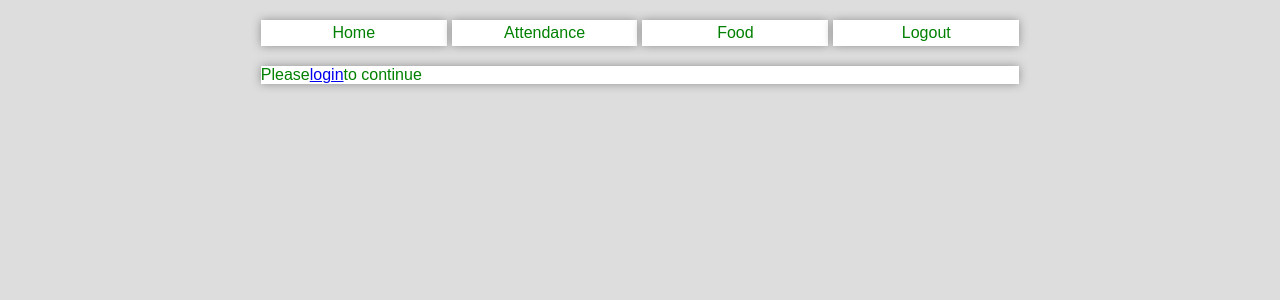
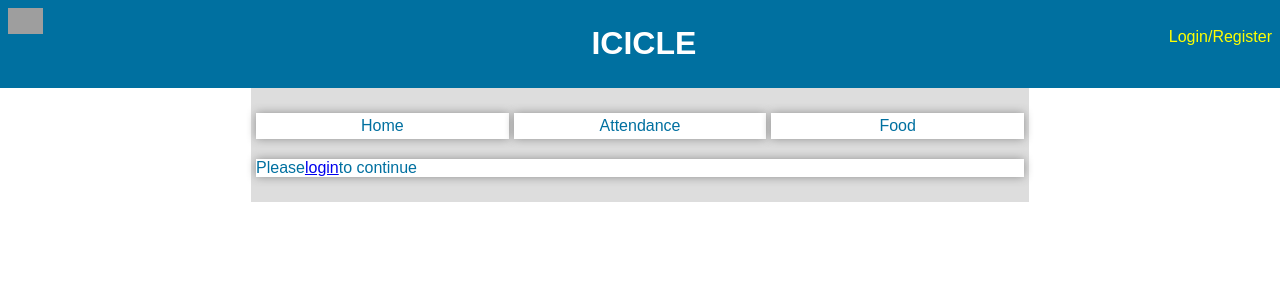
Before and after one commit to iceanimations/icicle, a Django app: template home/templates/home/home.html in a window 1280 px wide. Shown: the top 300 px of the page. Run offline with Django 3.2, Linux system fonts and the light colour scheme; the template is opened without the code that fills it, so the values that code supplies are empty; grey boxes are pictures that could not be loaded.

Commit message:
header added, home.html implemented

```diff
--- a/home/models.py
+++ b/home/models.py
@@ -100,6 +100,9 @@ class Employee(models.Model):
         lastPeriod = self.lastPeriod()
         if lastPeriod:
             return lastPeriod.dateTo
+
+    def totalCurrentOrLastPeriod(self):
+        pass
 
     def code(self):
         lastPeriod = self.lastPeriod()
--- a/home/templates/home/home.html
+++ b/home/templates/home/home.html
@@ -2,18 +2,42 @@
 {% block title %} | home {% endblock %}
 {% block content %}
 {% if employee %}
-	<div class="row box">
-		<div class="col-2">
-			<img src="{{ employee.photoUrl }}" alt="Photo" />
-		</div>
-		<div class="col-10">
-			<div class="row">
-				<b>{{ employee.name }} </b> &nbsp; ({{ employee.currentDesignation }})
-			</div>
-			<div class="row">
-				{{ employee.currentDept }} ({{ employee.currentType }})
+	<div class="row">
+		<div class="col-2"></div>
+		<div class="col-8">
+			<div class="row box">
+				<div class="col-3">
+					<img class="box-shadow-green" src="{{ employee.photoUrl }}" alt="Photo" />
+				</div>
+				<div class="col-9">
+					<div class="row">
+						<label class="col-3">Name:</label>
+						<div class="col-9">
+							<b>{{ employee.name }} </b>
+						</div>
+					</div>
+					<div class="row">
+						<label class="col-3">Designation:</label>
+						<div class="col-9">
+							<b> {{ employee.currentDesignation }} </b>
+						</div>
+					</div>
+					<div class="row">
+						<label class="col-3">Department:</label>
+						<div class="col-9">
+							<b> {{ employee.currentDept }} </b>
+						</div>
+					</div>
+					<div class="row">
+						<label class="col-3">Type:</label>
+						<div class="col-9">
+							<b> {{ employee.currentType }} </b>
+						</div>
+					</div>
+				</div>
 			</div>
 		</div>
+		<div class="col-2"></div>
 	</div>
 {% else %}
 	<div class="row box">
--- a/icicle/static/icicle/css/style.css
+++ b/icicle/static/icicle/css/style.css
@@ -1,7 +1,7 @@
 body {
-	background-color: #dddddd;
 	font-family:Arial, Helvetica, sans-serif;
 	font-size: 12pt;
+	margin: 0px;
 }
 
 .red {
@@ -15,16 +15,22 @@ body {
 form input[type=text], form input[type=password],
 form input[type=submit], form input[type=date], form select {
 	background-color: white;
-	border: solid 1px green;
+	border: solid 1px #0070a0;
 }
 
 form input[type=text]:focus, form input[type=password]:focus,
 form select:focus {
-	box-shadow: 0 0 5px green;
+	box-shadow: 0 0 5px #0070a0;
+}
+
+.box-shadow-green {
+	border: solid 1px #0070a0;
+	box-shadow: 0 0 5px #0070a0;
+
 }
 
 form input[type=submit]:hover {
-	background-color: green;
+	background-color: #0070a0;
 	color: white;
 	cursor:hand;
 }
@@ -33,7 +39,7 @@ button::-moz-focus-inner {
   border: 0;
 }
 
-form label {
+label {
 	text-align:right;
 }
 
@@ -50,31 +56,46 @@ img {
 	/*box-shadow: 0 0 10px #909090;*/
 }
 
-.navbarButton:link, .navbarButton:visited, .navbarButton:active {
+.navbar-button:link, .navbarButton:visited, .navbarButton:active {
 	text-decoration: none;
 	text-align: center;
     margin-right: 5px;
 }
 
-.navbarButton:hover {
+.header-button:link, .header-button:visited, .header-button:active {
+	text-decoration: none;
+	text-align: center;
+	color: yellow;
+}
+
+.navbar-button:hover, .theme-color {
 	color: white;
-	background-color: green;
+	background-color: #0070a0;
 }
 
 .text-center {
 	text-align: center;
 }
 
+.text-right {
+	text-align: right;
+}
+
+
 .container {
 	margin: 0 auto;
 	width: 60%;
+	height: 100%;
+	background-color: #dddddd;
+	padding: 5px;
 }
 
 .box {
 	background-color: white;
 	box-shadow: 0 0 10px #909090;
-	color: green;
+	color: #0070a0;
 }
+
 
 .row {
 	width: 100%;
--- a/templates/base.html
+++ b/templates/base.html
@@ -7,12 +7,38 @@
 	<script type="text/javascript" src={% static "static/icicle/js/script.js" %}></script>
 	</head>
 	<body>
+		<div style="margin-top: 0px; margin-bottom: 0px;" class="row theme-color">
+			<div class="col-2">
+				<div class="col-2">
+					<img src="http://www.iceanimations.com/wp-content/uploads/2016/08/ICE-Animations-Logo_Without_Text_normal.gif" alt="Logo" />
+				</div>
+			</div>
+			<div class="col-1"></div>
+			<div class="text-center col-6">
+				<h1>ICICLE</h1>
+			</div>
+			<div class="col-3">
+				{% if employee %}
+					<div class="row text-right">
+						<div class="col-12">
+							Welcome, {{ employee.name }}! (<a class="header-button" href="/logout">Logout</a>)
+						</div>
+					</div>
+				{% else %}
+					<div class="row text-right">
+						<div class="col-12">
+							<a class="header-button" href="/login">Login/Register</a>
+						</div>
+					</div>
+				{% endif %}
+
+			</div>
+		</div>
 		<div class="container">
 			<div class="row navbar">
-				<a href="/home" class="col-3 navbarButton box">Home</a>
-				<a href="/attendance" class="col-3 navbarButton box">Attendance</a>
-				<a href="/food" class="col-3 navbarButton box" >Food</a>
-				<a style="margin-right: 0px;" href="/logout" class="col-3 navbarButton box">Logout</a>
+				<a href="/home" class="col-4 navbar-button box">Home</a>
+				<a href="/attendance" class="col-4 navbar-button box">Attendance</a>
+				<a style="margin-right: 0px;" href="/food" class="col-4 navbar-button box" >Food</a>
 			</div>
 			{% block content %} {% endblock %}
 		</div>
```
Also changed, not shown: home/migrations/0010_auto_20180912_1703.py (added).
